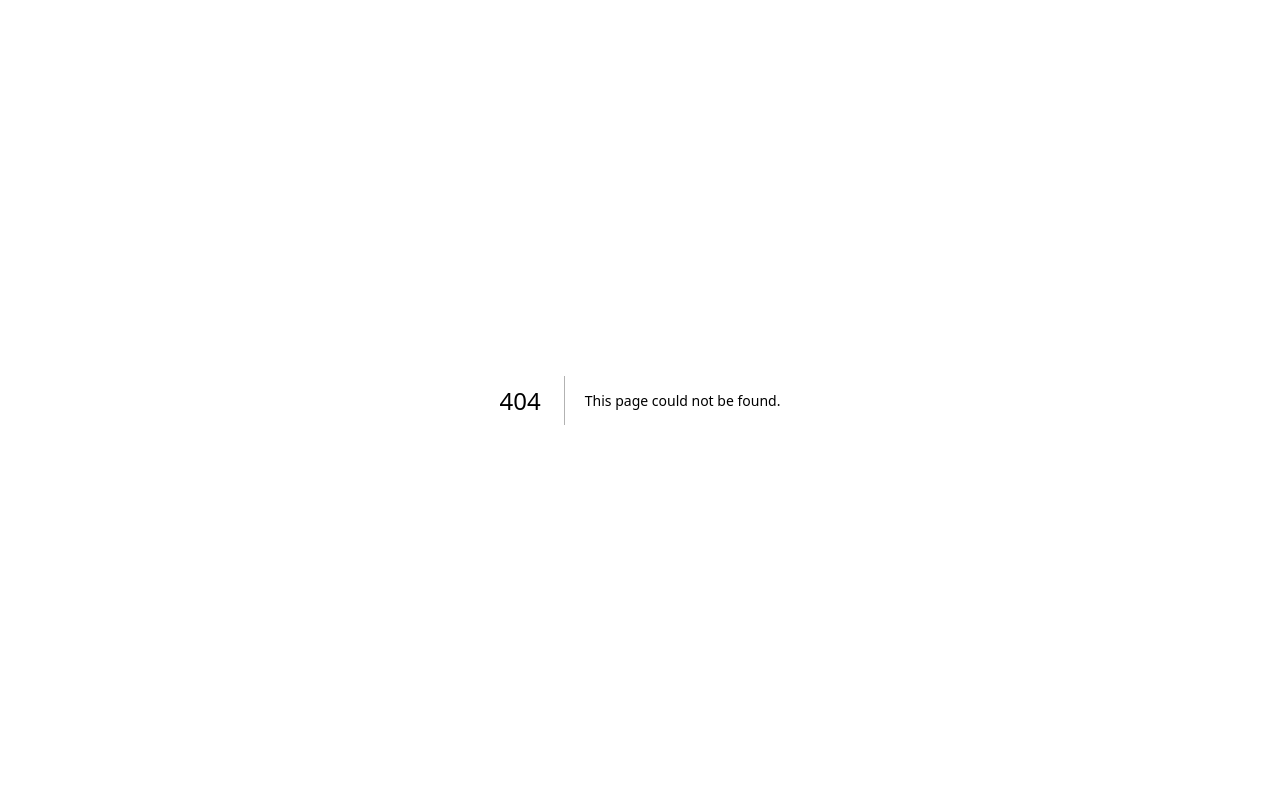
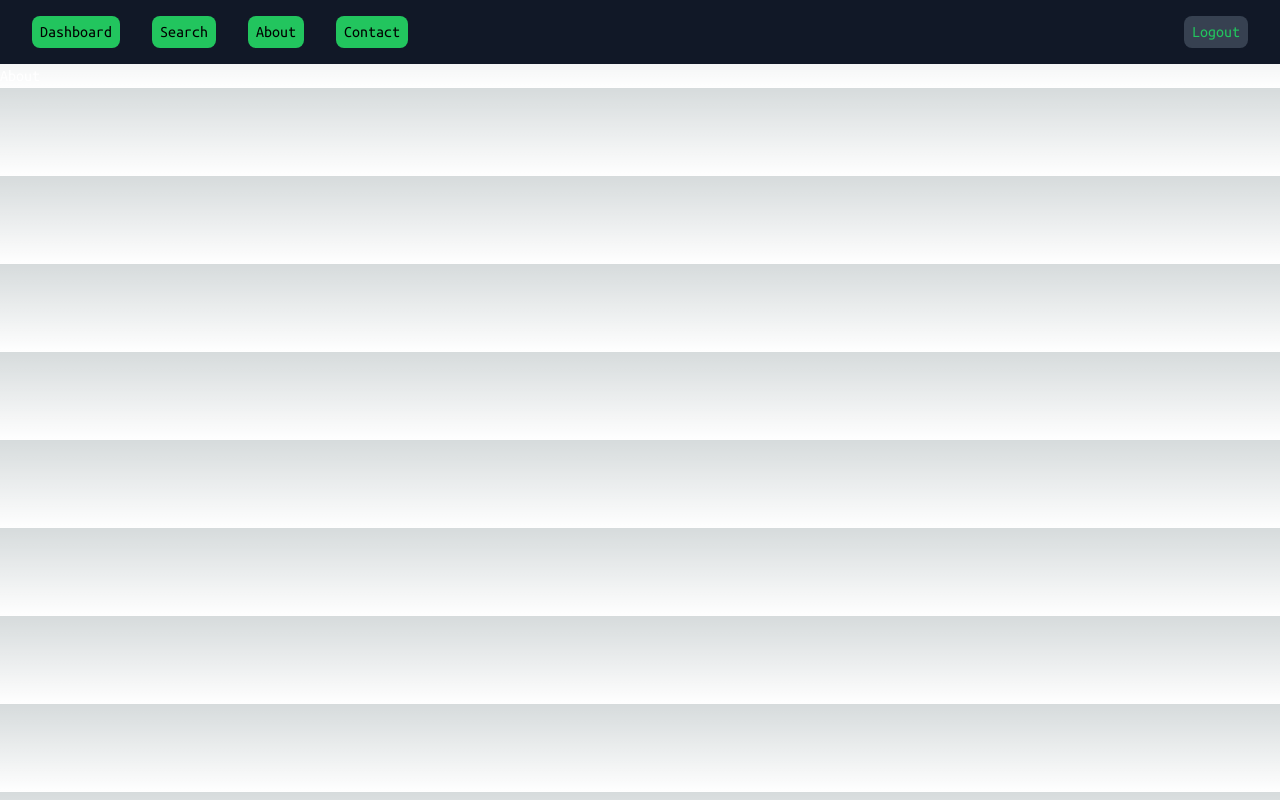
Before and after one commit to DanielRed007/explorify-music-next, a Next.js app in the folder explorify-frontend/: page /dashboard/about in a window 1280 px wide. Before the commit this address had no page. Built offline with nearby package versions, Linux system fonts and the light colour scheme.

Commit message:
adding query parameters navigation inside auth layout

```diff
--- a/explorify-frontend/app/components/shared/BannerCard.tsx
+++ b/explorify-frontend/app/components/shared/BannerCard.tsx
@@ -12,7 +12,7 @@ export const BannerCard: FC<BannerCardProps> = ({
   imageUrl,
 }) => {
   return (
-    <div className='bg-gray-900 rounded-lg shadow-md overflow-hidden hover:bg-gray-800 transition-colors duration-200 max-w-sm'>
+    <div className='bg-green-900 rounded-lg shadow-md overflow-hidden hover:bg-green-950 transition-colors duration-200 max-w-sm'>
       <div className='relative'>
         {imageUrl ? (
           <img
@@ -21,7 +21,7 @@ export const BannerCard: FC<BannerCardProps> = ({
             className='w-full h-48 object-cover'
           />
         ) : (
-          <div className='w-full h-48 bg-blue-500 flex items-center justify-center'>
+          <div className='w-full h-48 bg-green-500 flex items-center justify-center'>
             <span className='text-white text-4xl font-bold'>
               {title.charAt(0)}
             </span>
@@ -30,7 +30,7 @@ export const BannerCard: FC<BannerCardProps> = ({
       </div>
       <div className='p-4'>
         <h3 className='text-white text-xl font-bold'>{title}</h3>
-        <p className='text-gray-400'>{subtitle}</p>
+        <p className='text-gray-300'>{subtitle}</p>
       </div>
     </div>
   );
--- a/explorify-frontend/app/components/shared/Header.tsx
+++ b/explorify-frontend/app/components/shared/Header.tsx
@@ -1,12 +1,24 @@
 "use client";
 
+import { useRouter } from "next/navigation";
+import { useState, useEffect } from "react";
 import { resetUserProfile } from "@/app/store/slices/userSlice";
 import { AppDispatch } from "@/app/store/store";
 import Link from "next/link";
 import { useDispatch } from "react-redux";
+import { preserveQueryParameters } from "@/app/utils/auth/auth.utils";
 
 export default function Header() {
+  const router = useRouter();
   const dispatch = useDispatch<AppDispatch>();
+
+  const [query, setQuery] = useState({});
+
+  useEffect(() => {
+    const urlParams = new URLSearchParams(window.location.search);
+    const queryParams = Object.fromEntries(urlParams.entries());
+    setQuery(queryParams);
+  }, []);
 
   const handleLogoutUser = () => {
     dispatch(resetUserProfile());
@@ -19,19 +31,25 @@ export default function Header() {
           <div className='mt-5'>
             <Link
               className='m-4 bg-green-500 rounded-lg p-2 text-black text-bold'
-              href='/'
+              href={preserveQueryParameters("/dashboard", query)}
+            >
+              Dashboard
+            </Link>
+            <Link
+              className='m-4 bg-green-500 rounded-lg p-2 text-black text-bold'
+              href={preserveQueryParameters("/dashboard/search", query)}
             >
               Search
             </Link>
             <Link
               className='m-4 bg-green-500 rounded-lg p-2 text-black text-bold'
-              href='/about'
+              href={preserveQueryParameters("/dashboard/about", query)}
             >
               About
             </Link>
             <Link
               className='m-4 bg-green-500 rounded-lg p-2 text-black text-bold'
-              href='/contact'
+              href={preserveQueryParameters("/dashboard/contact", query)}
             >
               Contact
             </Link>
--- /dev/null
+++ b/explorify-frontend/app/dashboard/about/page.tsx
@@ -0,0 +1,3 @@
+export default function About() {
+  return <div className='text-white'>About</div>;
+}
--- /dev/null
+++ b/explorify-frontend/app/dashboard/contact/page.tsx
@@ -0,0 +1,3 @@
+export default function Contact() {
+  return <div className='text-white'>Contact</div>;
+}
--- /dev/null
+++ b/explorify-frontend/app/dashboard/layout.tsx
@@ -0,0 +1,16 @@
+"use client";
+
+import Header from "../components/shared/Header";
+
+export default function DashboardLayout({
+  children,
+}: {
+  children: React.ReactNode;
+}) {
+  return (
+    <section>
+      <Header />
+      {children}
+    </section>
+  );
+}
--- a/explorify-frontend/app/dashboard/page.tsx
+++ b/explorify-frontend/app/dashboard/page.tsx
@@ -21,7 +21,6 @@ const Dashboard = () => {
 
   return (
     <Fragment>
-      <Header />
       <div className='mt-7'>
         <div className='max-w-7xl mx-auto grid grid-cols-3 gap-7'>
           <div className='rounded-md col-span-2 row-span-2 bg-green-500 p-4 text-white'>
--- /dev/null
+++ b/explorify-frontend/app/dashboard/search/page.tsx
@@ -0,0 +1,3 @@
+export default function Search() {
+  return <div className='text-white'>Search</div>;
+}
--- a/explorify-frontend/app/page.tsx
+++ b/explorify-frontend/app/page.tsx
@@ -53,21 +53,21 @@ export default function Home() {
             <GenreContainer />
           </div>
 
-          <div className='rounded-md bg-gray-900 p-4 text-white'>
+          <div className='rounded-md bg-green-700 p-4 text-white'>
             <BannerCard
               title='Jimi Hendrix'
               subtitle='All Along The Watchtower'
               imageUrl='https://i0.wp.com/themindcircle.com/wp-content/uploads/2015/05/Jimi-Hendrix-Sept-17th-1970-6.jpg'
             />
           </div>
-          <div className='rounded-md bg-gray-900 p-4 text-white'>
+          <div className='rounded-md bg-green-700 p-4 text-white'>
             <BannerCard
               title='Bob Dylan'
               subtitle='Desolation Row'
               imageUrl='https://i0.wp.com/themindcircle.com/wp-content/uploads/2015/05/Jimi-Hendrix-Sept-17th-1970-6.jpg'
             />
           </div>
-          <div className='rounded-md bg-gray-900 p-4 text-white'>
+          <div className='rounded-md bg-green-700 p-4 text-white'>
             <BannerCard
               title='Jimi Hendrix'
               subtitle='Highway Chile'
@@ -75,21 +75,21 @@ export default function Home() {
             />
           </div>
 
-          <div className='rounded-md bg-gray-900 p-4 text-white'>
+          <div className='rounded-md bg-green-700 p-4 text-white'>
             <BannerCard
               title='Jimi Hendrix'
               subtitle='All Along The Watchtower'
               imageUrl='https://i0.wp.com/themindcircle.com/wp-content/uploads/2015/05/Jimi-Hendrix-Sept-17th-1970-6.jpg'
             />
           </div>
-          <div className='rounded-md bg-gray-900 p-4 text-white'>
+          <div className='rounded-md bg-green-700 p-4 text-white'>
             <BannerCard
               title='Bob Dylan'
               subtitle='Desolation Row'
               imageUrl='https://i0.wp.com/themindcircle.com/wp-content/uploads/2015/05/Jimi-Hendrix-Sept-17th-1970-6.jpg'
             />
           </div>
-          <div className='rounded-md bg-gray-900 p-4 text-white'>
+          <div className='rounded-md bg-green-700 p-4 text-white'>
             <BannerCard
               title='Jimi Hendrix'
               subtitle='Highway Chile'
--- a/explorify-frontend/app/utils/auth/auth.utils.ts
+++ b/explorify-frontend/app/utils/auth/auth.utils.ts
@@ -26,3 +26,8 @@ export const axiosRequest = <T = any>(
   };
   return axios.request<T>(config);
 };
+
+export const preserveQueryParameters = (basePath: string, query: any) => {
+  const queryString = new URLSearchParams(query).toString();
+  return `${basePath}?${queryString}`;
+};
```
